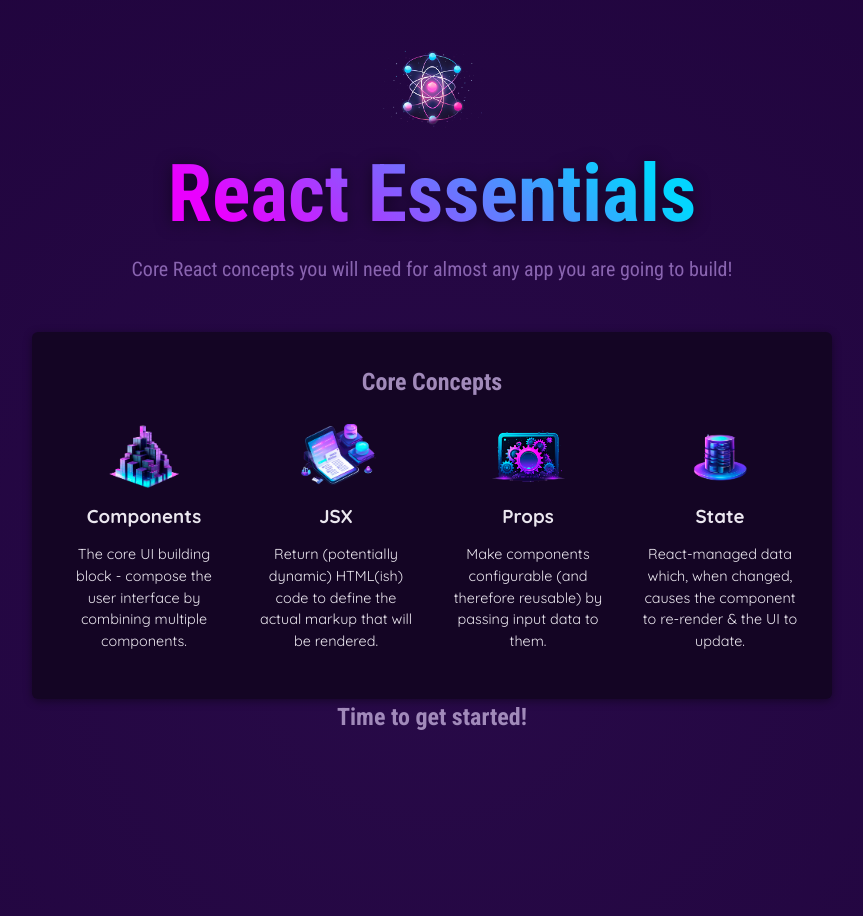
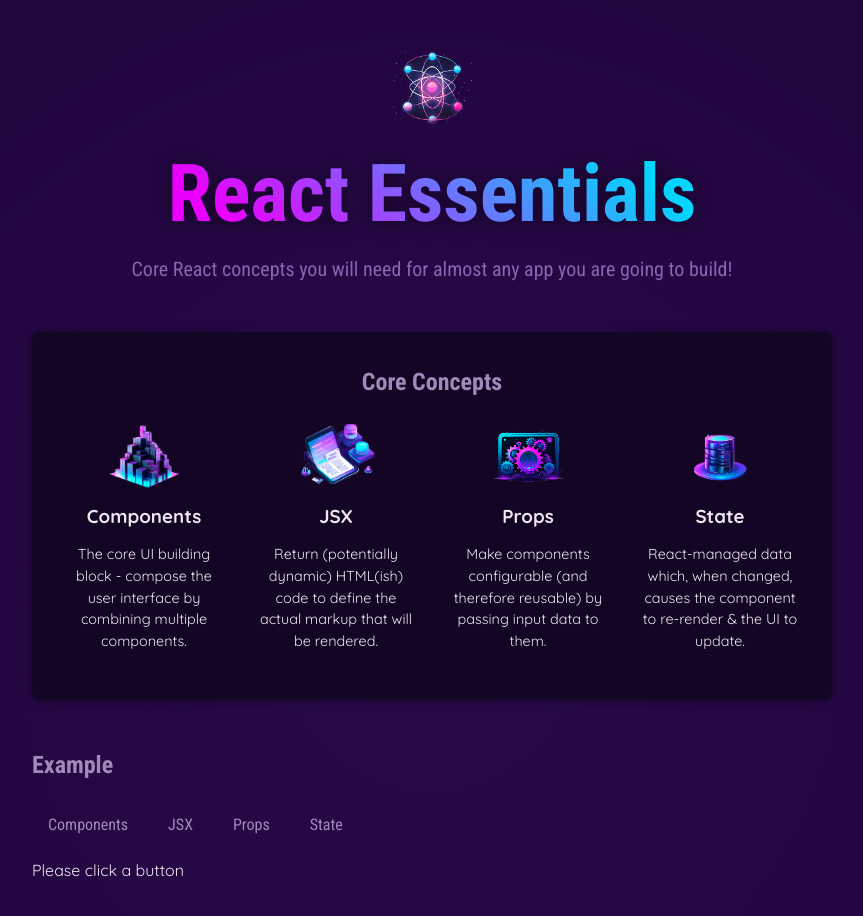
Before and after one commit to nick0995/jan-batch, a React (Vite) app: page / in a window 1280 px wide. Shown: the top 916 px of the page, without its empty margins (208-1071 px from the left). Built offline with nearby package versions, Linux system fonts and the light colour scheme.

Commit message:
state and event handling

```diff
--- a/src/App.jsx
+++ b/src/App.jsx
@@ -1,8 +1,20 @@
+import { useState } from 'react';
+
 import CoreConcepts from './component/CoreConcepts.jsx';
-import Header from './component/Header.jsx';
+import Header from './component/Header/Header.jsx';
+import TabButton from './component/TabButton.jsx';
 import { CORE_CONCEPTS } from './data.js';
 
 function App() {
+  const [ selectedTopic, setSelectedTopic ] = useState("Please click a button")
+
+  function handleSelect(selectedButton) {
+    setSelectedTopic(selectedButton)
+    // console.log(selectedButton);
+  }
+
+  console.log('APP COMPONENT EXECUTING');
+
   return (
     <div>
       <Header />
@@ -20,7 +32,16 @@
             <CoreConcepts {...CORE_CONCEPTS[3]}/>
           </ul>
         </section>
-        <h2>Time to get started!</h2>
+        <section id="examples">
+          <h2>Example</h2>
+          <menu>
+            <TabButton onSelect={() => handleSelect('components')}>Components</TabButton>
+            <TabButton onSelect={() => handleSelect('jsx')}>JSX</TabButton>
+            <TabButton onSelect={() => handleSelect('props')}>Props</TabButton>
+            <TabButton onSelect={() => handleSelect('state')}>State</TabButton>
+          </menu>
+          {selectedTopic}
+        </section>
       </main>
     </div>
   );
--- a/src/component/Header.jsx
+++ /dev/null
@@ -1,21 +0,0 @@
-import reactImg from '../assets/react-core-concepts.png';
-
-const reactDescription = ['Fundamental', 'Crucial','Core'];
-
-function getRandomDes(max) {
-    return Math.floor(Math.random() * (max+1));
-}
-
-export default function Header() {
-    const description = reactDescription[getRandomDes(2)];
-    return (
-      <header>
-        <img src={reactImg} alt="Stylized atom" />
-        <h1>React Essentials</h1>
-        <p>
-          {description} React concepts you will need for almost any app you are
-          going to build!
-        </p>
-      </header>
-    )
-}
--- /dev/null
+++ b/src/component/Header/Header.css
@@ -0,0 +1,27 @@
+header {
+  text-align: center;
+  margin: 3rem 0;
+}
+
+header img {
+  height: 5rem;
+  width: 10rem;
+  object-fit: cover;
+}
+
+header h1 {
+  margin: 0;
+  font-family: "Roboto Condensed", sans-serif;
+  font-size: 5rem;
+  background: linear-gradient(40deg, #ea00ff, #ea00ff, #03d5ff, #03d5ff);
+  -webkit-background-clip: text;
+  -webkit-text-fill-color: transparent;
+  filter: drop-shadow(0 2px 8px rgba(0, 0, 0, 0.5));
+}
+
+header p {
+  margin: 0;
+  font-size: 1.25rem;
+  color: #8964b0;
+  font-family: "Roboto Condensed", sans-serif;
+}
--- /dev/null
+++ b/src/component/Header/Header.jsx
@@ -0,0 +1,23 @@
+import reactImg from '../../assets/react-core-concepts.png';
+import './Header.css';
+
+const reactDescriptions = ['Fundamental', 'Crucial', 'Core'];
+
+function genRandomInt(max) {
+  return Math.floor(Math.random() * (max + 1));
+}
+
+export default function Header() {
+  const description = reactDescriptions[genRandomInt(2)];
+
+  return (
+    <header>
+      <img src={reactImg} alt="Stylized atom" />
+      <h1>React Essentials</h1>
+      <p>
+        {description} React concepts you will need for almost any app you are
+        going to build!
+      </p>
+    </header>
+  );
+}
--- /dev/null
+++ b/src/component/TabButton.jsx
@@ -0,0 +1,7 @@
+export default function TabButton({ children, onSelect }) {
+    return (
+        <li>
+            <button onClick={onSelect}>{children}</button>
+        </li>
+    )
+}
```
